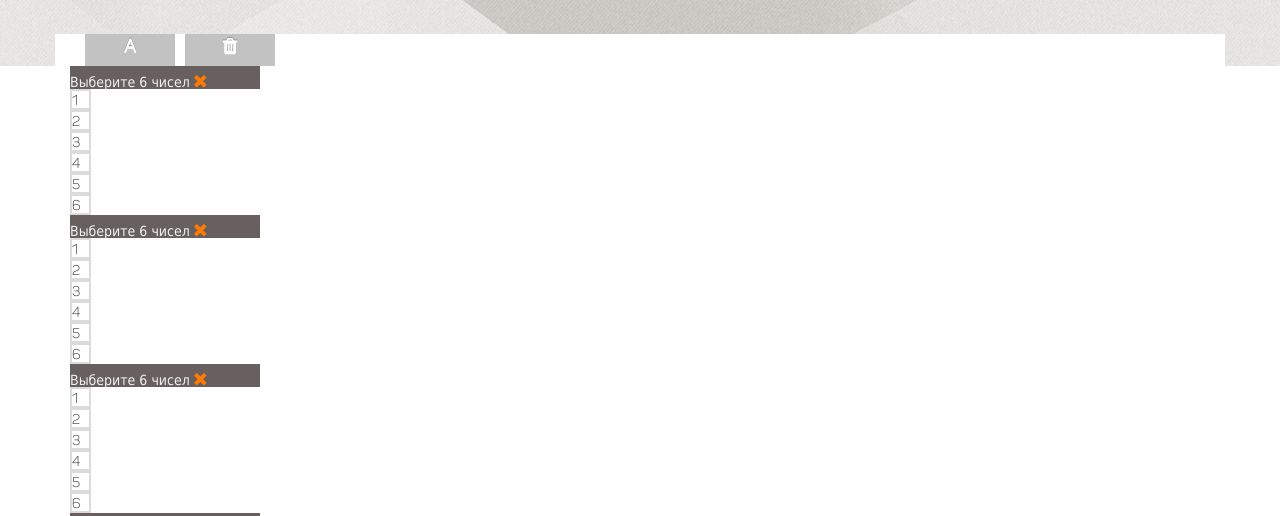
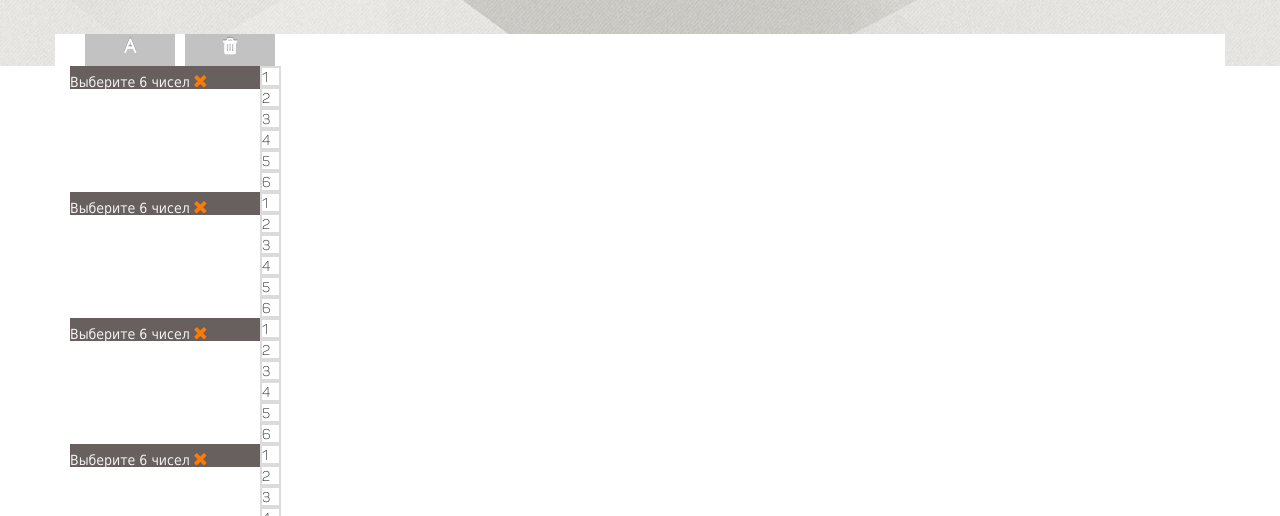
Before and after one commit to splaa/test_winzone, a plain HTML site: page index.html in a window 1280 px wide. Shown: the part 280-796 px from the top of the page. Drawn offline with Linux system fonts and the light colour scheme.

```diff
--- a/css/style.css
+++ b/css/style.css
@@ -241,6 +241,7 @@ body{
 }
 .bilet{
 	background-color: #ffffff;
+	display: inline-flex;
 }
 .bilet_header{
 	width: 190px;
@@ -271,3 +272,5 @@ body{
 	border-color: #dbdbdb;
 	border-style: solid;
 }
+.bilet_body{
+}
```
Also changed, not shown: 1 other file.
